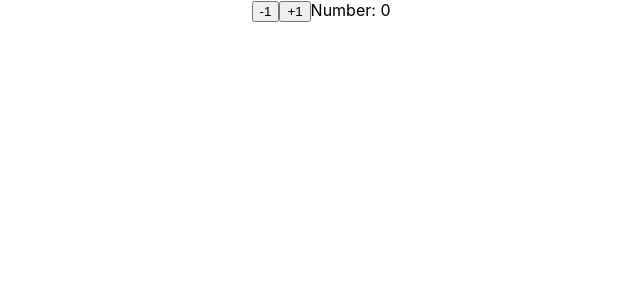
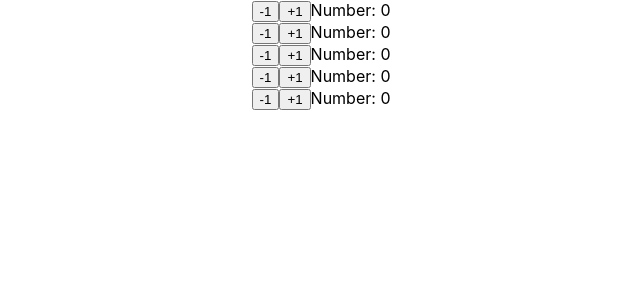
Before and after one commit to EddieFong/react-counter, a React (Create React App) app: page / in a window 1280 px wide. Shown: the top 300 px of the page, without its empty margins (319-959 px from the left). Built offline with nearby package versions, Linux system fonts and the light colour scheme.

Commit message:
done repeat counter

```diff
--- a/src/components/CounterGroup.js
+++ b/src/components/CounterGroup.js
@@ -2,9 +2,16 @@ import React, { Component } from 'react'
 import Counter from "./Counter.js";
 
 export default class CounterGroup extends Component {
+    state = {
+        sum: 0,
+        numberArray: new Array(this.props.size).fill({})
+    }
   render() {
     return (
-      <Counter defaultNum = {0}></Counter>
+      <div>
+          {this.state.numberArray.map(() => (<Counter defaultNum = {0}></Counter>))}
+      </div>
+
     )
   }
 }
```
